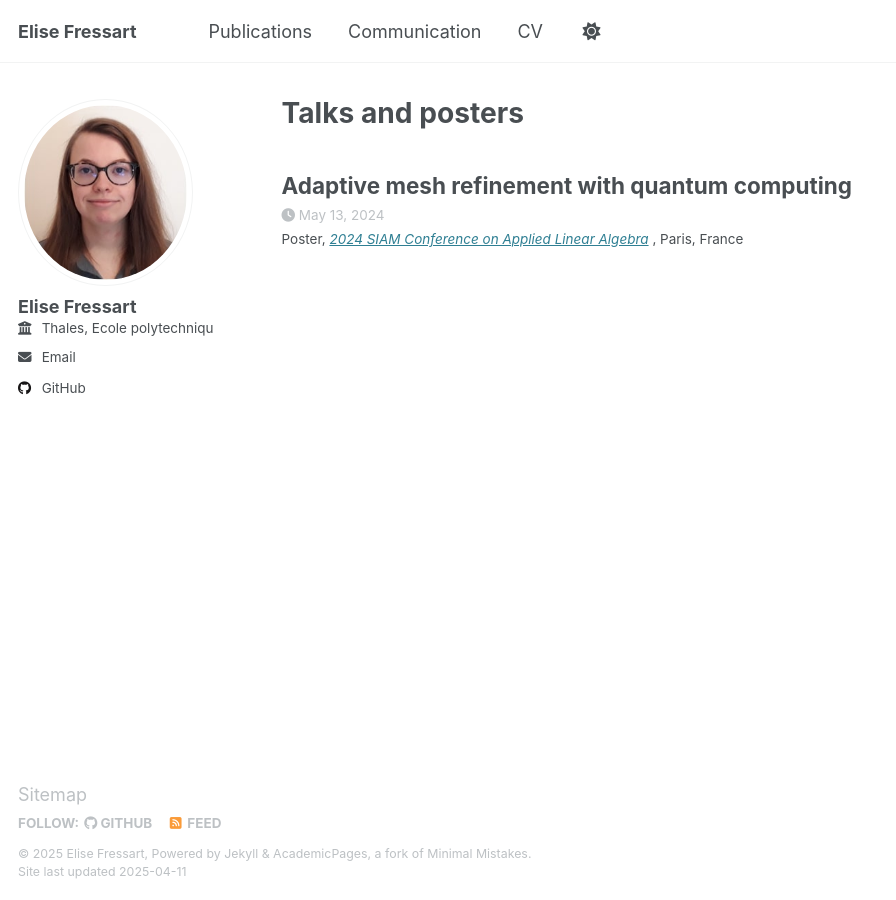
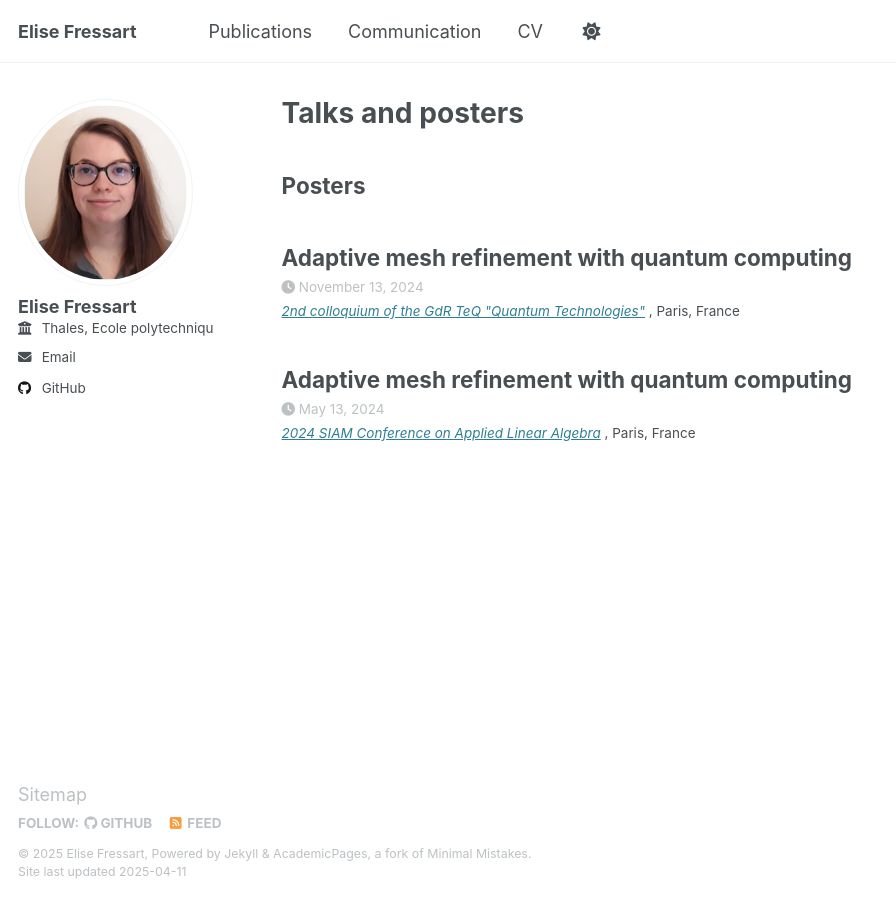
Before and after one commit to fressartelise/fressartelise.github.io, a Jekyll site: the page built from _pages/talks.html, in a window 1280 px wide. Shown: the whole page, without its empty margins (0-896 px from the left). Built offline with Jekyll 4.4.1, drawn with Linux system fonts in a browser that asks for light colours.

Commit message:
change display of communication and add talk

```diff
--- a/_includes/archive-single-talk.html
+++ b/_includes/archive-single-talk.html
@@ -41,7 +41,7 @@
     {% if post.date %}<p class="page__meta"><i class="fa fa-clock" aria-hidden="true"></i> {{ post.date | date: '%B %d, %Y' }}</p>{% endif %}
     {% if post.venue %}
       <p class="archive__item-excerpt" itemprop="description">
-        {{ post.type }},
+        <!--{{ post.type }},-->
         {% if post.venueurl %}
           <a href="{{ post.venueurl }}" target="_blank" rel="noopener"><i>{{ post.venue }}</i></a>
         {% else %}
--- a/_pages/talks.html
+++ b/_pages/talks.html
@@ -6,11 +6,15 @@ author_profile: true
 ---
 
 {% if site.talkmap_link == true %}
-
 <p style="text-decoration:underline;"><a href="/talkmap.html">See a map of all the places I've given a talk!</a></p>
-
 {% endif %}
 
-{% for post in site.talks reversed %}
-  {% include archive-single-talk.html %}
+{% assign types = site.talks | map: "type" | uniq | sort %}
+
+{% for t in types %}
+  <h2>{{ t }}</h2>
+  {% assign filtered_talks = site.talks | where: "type", t %}
+  {% for post in filtered_talks reversed %}
+    {% include archive-single-talk.html %}
+  {% endfor %}
 {% endfor %}
--- a/_talks/2024-05-07-poster-SIAM.md
+++ b/_talks/2024-05-13-poster-SIAM.md
@@ -1,7 +1,7 @@
 ---
 title: "Adaptive mesh refinement with quantum computing"
 collection: talks
-type: "Poster"
+type: "Posters"
 permalink: /talks/2024_05_13
 venue: "2024 SIAM Conference on Applied Linear Algebra"
 venueurl: https://www.siam.org/conferences-events/past-event-archive/la24/
--- /dev/null
+++ b/_talks/2024-11-13-poster-gdrteq.md
@@ -0,0 +1,10 @@
+---
+title: "Adaptive mesh refinement with quantum computing"
+collection: talks
+type: "Posters"
+permalink: /talks/2024_11_13
+venue: '2nd colloquium of the GdR TeQ "Quantum Technologies"'
+venueurl: https://gdrteq2024.sciencesconf.org/?lang=en
+date: 2024_11_13
+location: "Paris, France"
+---
```
Also changed, not shown: 1 other file.
